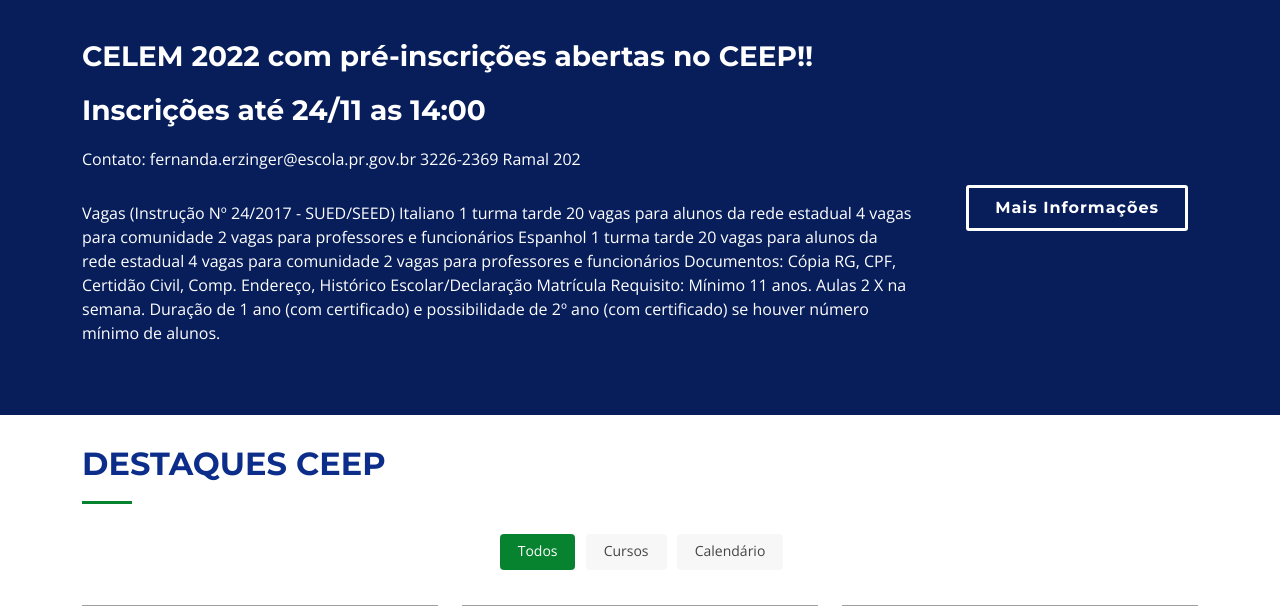
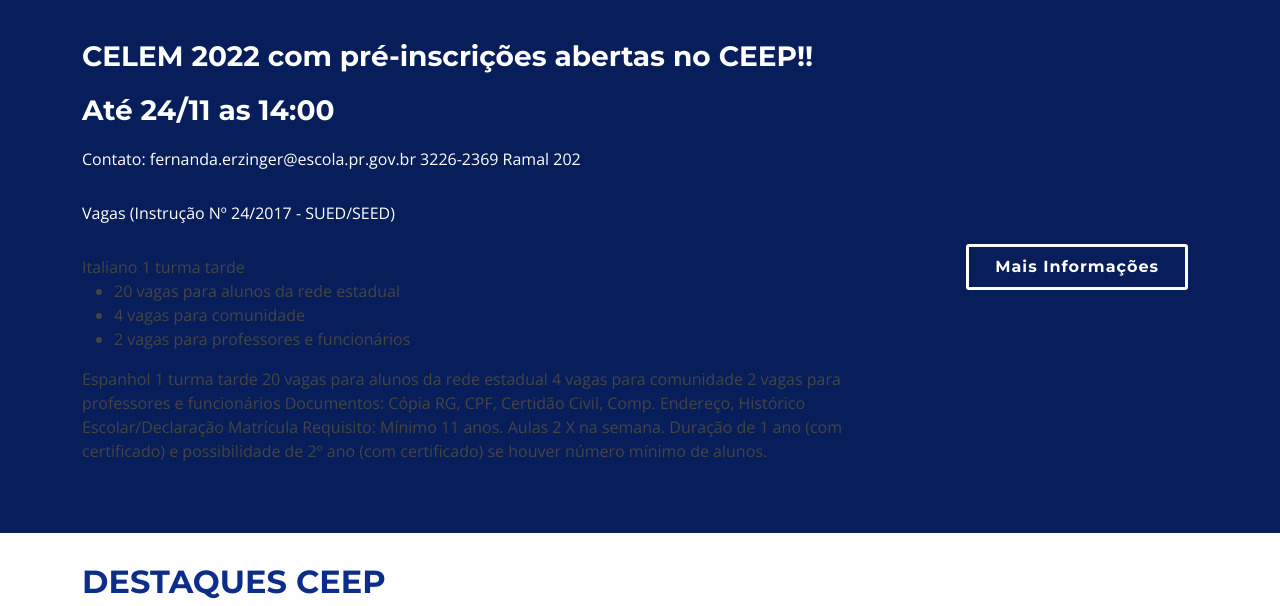
Before and after one commit to fabiogiacomel/ceep, a PHP site: page / in a window 1280 px wide. Shown: the part 600-1206 px from the top of the page. Run offline with PHP 8.4, Linux system fonts and the light colour scheme; grey boxes are pictures that could not be loaded.

Commit message:
Update index.php

```diff
--- a/index.php
+++ b/index.php
@@ -119,13 +119,15 @@ TURMA DO TURNO NOTURNO JÁ ESTÁ AUTORIZADA PELA SEED.
             <div class="row">
               <div class="col-lg-9 text-center text-lg-start">
                 <h3 class="cta-title">CELEM 2022 com pré-inscrições abertas no CEEP!!</h3>
-                <h4 class="cta-title">Inscrições até 24/11 as 14:00</h4>
+                <h4 class="cta-title">Até 24/11 as 14:00</h4>
                 <p class="cta-text">Contato: fernanda.erzinger@escola.pr.gov.br 3226-2369 Ramal 202</p>
-                <p class="cta-text">Vagas (Instrução Nº 24/2017 - SUED/SEED)
+                <p class="cta-text">Vagas (Instrução Nº 24/2017 - SUED/SEED)</p>
                   Italiano 1 turma tarde
-                  20 vagas para alunos da rede estadual
-                  4 vagas para comunidade
-                  2 vagas para professores e funcionários
+                  <ul>
+                  <li> 20 vagas para alunos da rede estadual</li>
+                  <li> 4 vagas para comunidade</li>
+                  <li> 2 vagas para professores e funcionários</li>
+                  </ul>
 
                   Espanhol 1 turma tarde
                   20 vagas para alunos da rede estadual
```
